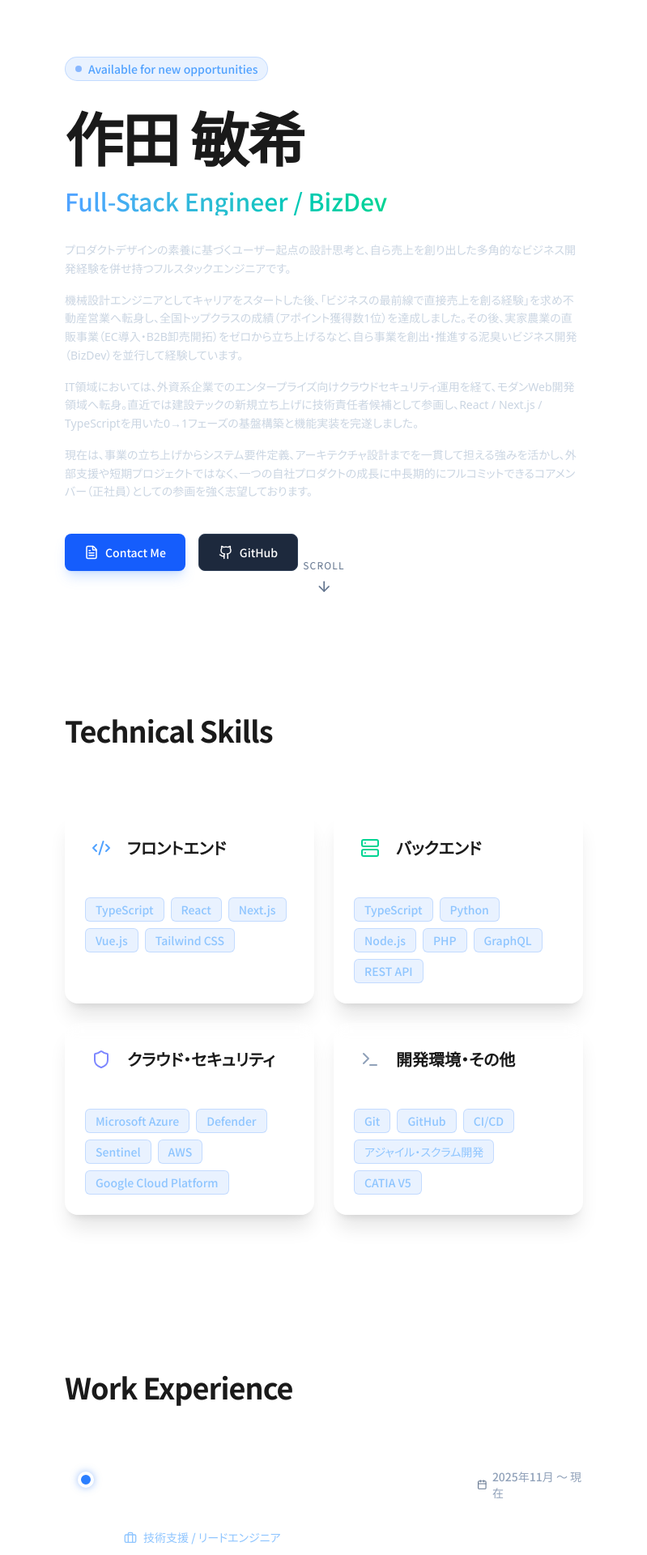
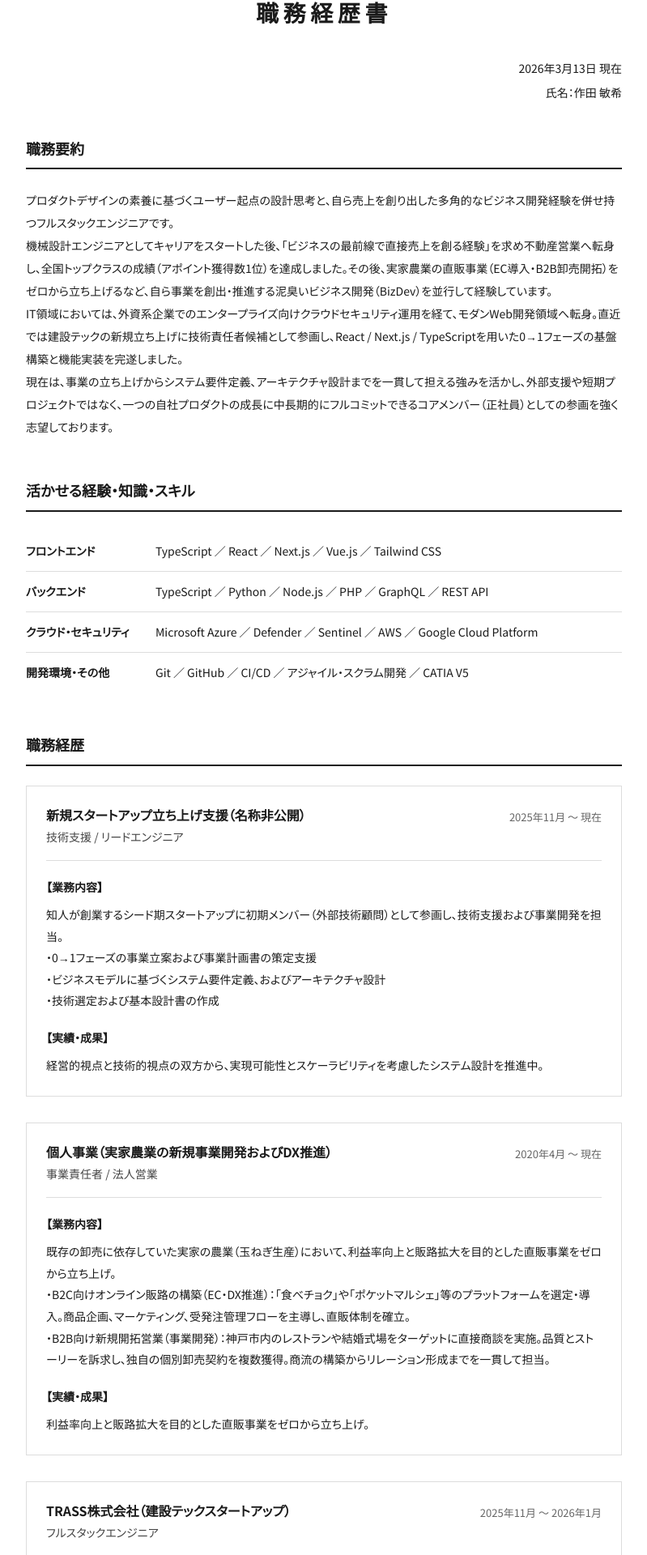
Before and after one commit to bright-broom/WorkHistory, a Next.js app in the folder web/: page / in a window 1280 px wide. Shown: the part 58-1978 px from the top of the page at 81% size, without its empty margins (240-1039 px from the left). Built offline with nearby package versions, Linux system fonts and the light colour scheme.

Commit message:
refactor(web): アニメーションを削除し各種UIコンポーネントをシンプルな書類レイアウトへ再構築

```diff
--- /dev/null
+++ b/web/src/components/CurrentDate.tsx
@@ -0,0 +1,28 @@
+"use client";
+
+import { useEffect, useState } from "react";
+
+/**
+ * 現在の日付を日本語フォーマットで表示するコンポーネント
+ * - SSR/CSRのハイドレーション不一致を回避
+ * - Intl.DateTimeFormatを使用した堅牢な日本語フォーマット
+ */
+export function CurrentDate() {
+  const [dateString, setDateString] = useState<string>("");
+
+  useEffect(() => {
+    const formatter = new Intl.DateTimeFormat("ja-JP", {
+      year: "numeric",
+      month: "long",
+      day: "numeric",
+    });
+    setDateString(formatter.format(new Date()));
+  }, []);
+
+  // マウント前はレイアウトシフトを防ぐため不可視のプレースホルダーを表示
+  if (!dateString) {
+    return <span className="invisible">0000年00月00日 現在</span>;
+  }
+
+  return <>{dateString} 現在</>;
+}
--- a/web/src/components/Experience.tsx
+++ b/web/src/components/Experience.tsx
@@ -1,63 +1,69 @@
-"use client";
-
-import { motion } from "framer-motion";
 import { resumeData } from "@/data/resume";
-import { Section } from "./Section";
-import { Briefcase, Calendar } from "lucide-react";
 
 export function Experience() {
   return (
-    <Section id="experience" title="Work Experience">
-      <div className="relative border-l border-white/10 ml-4 md:ml-6 mt-8">
-        {resumeData.experiences.map((exp, idx) => (
-          <motion.div
+    <section className="mb-12">
+      <h2 className="text-[18px] font-bold border-b-2 border-[var(--color-border-dark)] pb-2 mb-6">
+        職務経歴
+      </h2>
+
+      <div className="space-y-8">
+        {resumeData.experiences.map((exp) => (
+          <article
             key={exp.id}
-            initial={{ opacity: 0, x: -20 }}
-            whileInView={{ opacity: 1, x: 0 }}
-            viewport={{ once: true, margin: "-50px" }}
-            transition={{ duration: 0.5, delay: idx * 0.1 }}
-            className="mb-12 ml-8 md:ml-12 relative group"
+            className="border border-[var(--color-border)] p-6"
           >
-            {/* Timeline Dot */}
-            <div className="absolute -left-[41px] md:-left-[57px] top-1 h-5 w-5 rounded-full border-4 border-[var(--color-background)] bg-blue-500 shadow-[0_0_10px_rgba(59,130,246,0.5)] transition-transform group-hover:scale-125" />
-
-            <div className="flex flex-col md:flex-row md:items-baseline md:justify-between mb-2">
-              <h3 className="text-xl md:text-2xl font-bold text-white group-hover:text-blue-400 transition-colors">
+            {/* ヘッダー：会社名・期間 */}
+            <header className="mb-5 pb-4 border-b border-[var(--color-border)]">
+              <div className="flex justify-between items-start gap-4">
+                <div>
+                  <h3 className="text-[16px] font-bold text-[var(--color-text)] leading-snug mb-1">
                     {exp.company}
                   </h3>
-              <div className="flex items-center text-sm font-medium text-slate-400 mt-1 md:mt-0 gap-1.5">
-                <Calendar size={14} className="text-slate-500" />
-                <span>{exp.period}</span>
+                  <p className="text-[14px] text-[var(--color-text-secondary)]">
+                    {exp.role}
+                  </p>
                 </div>
+                <time className="text-[13px] text-[var(--color-text-muted)] whitespace-nowrap flex-shrink-0 pt-0.5">
+                  {exp.period}
+                </time>
+              </div>
+            </header>
+
+            {/* 本文 */}
+            <div className="space-y-5">
+              {/* 業務内容 */}
+              <div>
+                <h4 className="text-[14px] font-bold text-[var(--color-text)] mb-2">
+                  【業務内容】
+                </h4>
+                <p className="text-[14px] text-[var(--color-text)] leading-[1.9] whitespace-pre-wrap">
+                  {exp.description}
+                </p>
               </div>
 
-            <div className="flex items-center text-blue-300 font-medium mb-4 gap-2">
-              <Briefcase size={16} />
-              <span>{exp.role}</span>
-            </div>
-
-            <div className="prose prose-invert max-w-none text-slate-300 mb-4 whitespace-pre-wrap leading-relaxed text-sm md:text-base">
-              {exp.description}
-            </div>
-
-            <div className="bg-white/5 border border-white/5 rounded-lg p-4 mb-4">
-              <h4 className="text-emerald-400 text-sm font-bold uppercase tracking-wider mb-2 flex items-center gap-2">
-                <span className="h-1.5 w-1.5 rounded-full bg-emerald-400"></span>
-                Key Achievements
+              {/* 実績・成果 */}
+              <div>
+                <h4 className="text-[14px] font-bold text-[var(--color-text)] mb-2">
+                  【実績・成果】
                 </h4>
-              <p className="text-sm text-slate-300 leading-relaxed font-medium">
+                <p className="text-[14px] text-[var(--color-text)] leading-[1.9]">
                   {exp.achievements}
                 </p>
               </div>
 
+              {/* 退職理由（存在する場合） */}
               {exp.reason && (
-              <div className="text-sm text-slate-400 italic border-l-2 border-slate-700 pl-4 py-1">
+                <div className="bg-[var(--color-surface)] p-4 mt-4">
+                  <p className="text-[13px] text-[var(--color-text-muted)] leading-[1.8]">
                     {exp.reason}
+                  </p>
                 </div>
               )}
-          </motion.div>
+            </div>
+          </article>
         ))}
       </div>
-    </Section>
+    </section>
   );
 }
--- a/web/src/components/Hero.tsx
+++ b/web/src/components/Hero.tsx
@@ -1,71 +1,33 @@
-"use client";
-
-import { motion } from "framer-motion";
-import { Github, FileText, ArrowDown } from "lucide-react";
 import { resumeData } from "@/data/resume";
+import { CurrentDate } from "./CurrentDate";
 
 export function Hero() {
   return (
-    <section className="relative min-h-[90vh] flex flex-col justify-center py-20 overflow-hidden">
-      <div className="max-w-5xl mx-auto px-6 md:px-12 w-full z-10">
-        <motion.div
-          initial={{ opacity: 0, y: 30 }}
-          animate={{ opacity: 1, y: 0 }}
-          transition={{ duration: 0.7 }}
-          className="max-w-3xl"
-        >
-          <div className="inline-flex items-center space-x-2 rounded-full bg-blue-500/10 px-3 py-1 text-sm font-medium text-blue-400 mb-6 border border-blue-500/20">
-            <span className="flex h-2 w-2 rounded-full bg-blue-500 animate-pulse"></span>
-            <span>Available for new opportunities</span>
-          </div>
+    <header className="mb-12">
+      {/* ドキュメントタイトル - 中央揃え */}
+      <h1 className="text-[28px] font-bold text-center tracking-[0.2em] mb-8">
+        職務経歴書
+      </h1>
 
-          <h1 className="text-5xl md:text-7xl font-extrabold tracking-tight mb-4 leading-tight">
-            {resumeData.header.name}
-          </h1>
-
-          <h2 className="text-2xl md:text-3xl font-medium text-slate-400 mb-8 bg-clip-text text-transparent bg-gradient-to-r from-blue-400 to-emerald-400 inline-block">
-            {resumeData.header.title}
-          </h2>
-
-          <div className="prose prose-invert prose-lg text-slate-300 mb-10 leading-relaxed font-sans max-w-none">
-            {resumeData.summary.split('\n').map((paragraph, idx) => (
-              <p key={idx} className="mb-4">{paragraph}</p>
-            ))}
-          </div>
-
-          <div className="flex flex-wrap gap-4 mt-8">
-            <a
-              href="#contact"
-              className="inline-flex items-center justify-center rounded-lg bg-blue-600 px-6 py-3 text-sm font-medium text-white transition-colors hover:bg-blue-700 focus-visible:outline-none focus-visible:ring-2 focus-visible:ring-blue-500 gap-2 shadow-lg shadow-blue-500/20"
-            >
-              <FileText size={18} />
-              <span>Contact Me</span>
-            </a>
-            <a
-              href={resumeData.header.github}
-              target="_blank"
-              rel="noopener noreferrer"
-              className="inline-flex items-center justify-center rounded-lg bg-slate-800 border border-slate-700 px-6 py-3 text-sm font-medium text-white transition-colors hover:bg-slate-700 hover:border-slate-600 focus-visible:outline-none focus-visible:ring-2 focus-visible:ring-slate-500 gap-2"
-            >
-              <Github size={18} />
-              <span>GitHub</span>
-            </a>
-          </div>
-        </motion.div>
+      {/* 日付・氏名 - 右寄せ、同じサイズ */}
+      <div className="text-right mb-10 text-[14px]">
+        <p className="mb-1">
+          <CurrentDate />
+        </p>
+        <p>
+          氏名：{resumeData.header.name}
+        </p>
       </div>
 
-      <motion.div
-        initial={{ opacity: 0 }}
-        animate={{ opacity: 1 }}
-        transition={{ delay: 1, duration: 1 }}
-        className="absolute bottom-10 left-1/2 -translate-x-1/2 animate-bounce cursor-pointer flex flex-col items-center text-slate-500 hover:text-slate-300 transition-colors"
-        onClick={() => {
-          document.getElementById('skills')?.scrollIntoView({ behavior: 'smooth' });
-        }}
-      >
-        <span className="text-xs uppercase tracking-widest mb-2">Scroll</span>
-        <ArrowDown size={20} />
-      </motion.div>
-    </section>
+      {/* 職務要約 - 見出しは左寄せ */}
+      <section>
+        <h2 className="text-[18px] font-bold border-b-2 border-[var(--color-border-dark)] pb-2 mb-6 text-left">
+          職務要約
+        </h2>
+        <p className="text-[14px] leading-[2] text-[var(--color-text)] whitespace-pre-wrap text-left">
+          {resumeData.summary}
+        </p>
+      </section>
+    </header>
   );
 }
--- a/web/src/components/Section.tsx
+++ /dev/null
@@ -1,41 +0,0 @@
-"use client";
-
-import { motion } from "framer-motion";
-import { ReactNode } from "react";
-
-interface SectionProps {
-  id?: string;
-  title?: string;
-  children: ReactNode;
-  className?: string;
-}
-
-export function Section({ id, title, children, className = "" }: SectionProps) {
-  return (
-    <section id={id} className={`py-16 md:py-24 ${className}`}>
-      <div className="max-w-5xl mx-auto px-6 md:px-12">
-        {title && (
-          <motion.div
-            initial={{ opacity: 0, y: 20 }}
-            whileInView={{ opacity: 1, y: 0 }}
-            viewport={{ once: true, margin: "-100px" }}
-            transition={{ duration: 0.5 }}
-            className="mb-12 md:mb-16"
-          >
-            <h2 className="text-3xl md:text-4xl font-bold tracking-tight pb-4 border-b border-white/10 inline-block">
-              {title}
-            </h2>
-          </motion.div>
-        )}
-        <motion.div
-          initial={{ opacity: 0, y: 20 }}
-          whileInView={{ opacity: 1, y: 0 }}
-          viewport={{ once: true, margin: "-50px" }}
-          transition={{ duration: 0.5, delay: 0.2 }}
-        >
-          {children}
-        </motion.div>
-      </div>
-    </section>
-  );
-}
--- a/web/src/components/SelfPR.tsx
+++ b/web/src/components/SelfPR.tsx
@@ -1,60 +1,24 @@
-"use client";
-
-import { motion } from "framer-motion";
 import { resumeData } from "@/data/resume";
-import { Section } from "./Section";
-import { Lightbulb, Rocket, Target } from "lucide-react";
 
 export function SelfPR() {
-  const icons = [
-    <Target key="target" className="text-blue-400 mb-4" size={32} />,
-    <Rocket key="rocket" className="text-emerald-400 mb-4" size={32} />,
-    <Lightbulb key="lightbulb" className="text-indigo-400 mb-4" size={32} />,
-  ];
+  return (
+    <section className="mb-12">
+      <h2 className="text-[18px] font-bold border-b-2 border-[var(--color-border-dark)] pb-2 mb-6">
+        自己PR
+      </h2>
 
-  return (
-    <Section id="self-pr" title="Why Me? (Self PR)">
-      <div className="grid grid-cols-1 lg:grid-cols-3 gap-8">
-        {resumeData.selfPR.map((pr, idx) => {
-          // Extract the title without the leading number for cleaner display
-          const displayTitle = pr.title.replace(/^\d\.\s/, "");
-
-          return (
-            <motion.div
-              key={idx}
-              initial={{ opacity: 0, y: 30 }}
-              whileInView={{ opacity: 1, y: 0 }}
-              viewport={{ once: true }}
-              transition={{ delay: idx * 0.2, duration: 0.5 }}
-              className="group relative flex flex-col rounded-3xl bg-gradient-to-b from-white/10 to-transparent p-8 shadow-2xl ring-1 ring-white/10 hover:ring-white/20 transition-all overflow-hidden"
-            >
-              {/* Background Glow Effect */}
-              <div className="absolute -inset-1 bg-gradient-to-b from-blue-600 to-emerald-600 rounded-3xl blur opacity-0 group-hover:opacity-20 transition duration-1000 group-hover:duration-200" />
-
-              <div className="relative z-10 flex flex-col h-full">
-                <div className="flex items-start justify-between">
-                  {icons[idx % icons.length]}
-                  <span className="text-5xl font-black text-white/5 group-hover:text-white/10 transition-colors">
-                    0{idx + 1}
-                  </span>
-                </div>
-
-                <h3 className="text-xl font-bold text-white mb-6 leading-tight group-hover:text-blue-300 transition-colors">
-                  {displayTitle}
-                </h3>
-
-                <div className="prose prose-invert text-slate-400 text-sm leading-relaxed mt-auto flex-grow flex flex-col">
-                  {pr.content.split('\n').map((paragraph, pIdx) => (
-                    <p key={pIdx} className="mb-3 last:mb-0">
-                      {paragraph}
-                    </p>
-                  ))}
-                </div>
-              </div>
-            </motion.div>
-          );
-        })}
+      <div className="space-y-6">
+        {resumeData.selfPR.map((pr, idx) => (
+          <article key={idx}>
+            <h3 className="text-[14px] font-bold text-[var(--color-text)] mb-3">
+              {pr.title}
+            </h3>
+            <p className="text-[14px] text-[var(--color-text)] leading-[1.9] whitespace-pre-wrap">
+              {pr.content}
+            </p>
+          </article>
+        ))}
       </div>
-    </Section>
+    </section>
   );
 }
--- a/web/src/components/Skills.tsx
+++ b/web/src/components/Skills.tsx
@@ -1,50 +1,28 @@
-"use client";
-
-import { motion } from "framer-motion";
 import { resumeData } from "@/data/resume";
-import { Section } from "./Section";
-import { Code2, Server, Shield, Terminal } from "lucide-react";
 
 export function Skills() {
-  const icons = [
-    <Code2 key="frontend" className="text-blue-400" size={24} />,
-    <Server key="backend" className="text-emerald-400" size={24} />,
-    <Shield key="cloud" className="text-indigo-400" size={24} />,
-    <Terminal key="tools" className="text-slate-400" size={24} />,
-  ];
-
   return (
-    <Section id="skills" title="Technical Skills">
-      <div className="grid grid-cols-1 md:grid-cols-2 gap-6">
-        {resumeData.skills.map((category, idx) => (
-          <motion.div
-            key={category.name}
-            initial={{ opacity: 0, y: 20 }}
-            whileInView={{ opacity: 1, y: 0 }}
-            viewport={{ once: true }}
-            transition={{ delay: idx * 0.1, duration: 0.4 }}
-            className="rounded-2xl border border-white/5 bg-white/5 p-6 shadow-xl backdrop-blur-sm transition-all hover:bg-white/10 hover:border-white/10"
-          >
-            <div className="flex items-center gap-3 mb-6 border-b border-white/10 pb-4">
-              <div className="p-2 rounded-lg bg-white/5">
-                {icons[idx % icons.length]}
-              </div>
-              <h3 className="text-xl font-semibold">{category.name}</h3>
-            </div>
-
-            <div className="flex flex-wrap gap-2">
-              {category.items.map((skill) => (
-                <span
-                  key={skill}
-                  className="inline-flex items-center rounded-md bg-blue-500/10 px-3 py-1 text-sm font-medium text-blue-300 border border-blue-500/20"
-                >
-                  {skill}
-                </span>
-              ))}
-            </div>
-          </motion.div>
-        ))}
-      </div>
-    </Section>
+    <section className="mb-12">
+      <h2 className="text-[18px] font-bold border-b-2 border-[var(--color-border-dark)] pb-2 mb-6">
+        活かせる経験・知識・スキル
+      </h2>
+      <table className="w-full">
+        <tbody>
+          {resumeData.skills.map((category, idx) => (
+            <tr
+              key={category.name}
+              className={idx !== resumeData.skills.length - 1 ? "border-b border-[var(--color-border)]" : ""}
+            >
+              <th className="text-left text-[14px] font-bold py-3 pr-8 w-[160px] align-top text-[var(--color-text)]">
+                {category.name}
+              </th>
+              <td className="text-[14px] py-3 text-[var(--color-text)] leading-relaxed">
+                {category.items.join(" ／ ")}
+              </td>
+            </tr>
+          ))}
+        </tbody>
+      </table>
+    </section>
   );
 }
```
Lines whose indentation alone changed are shown as unchanged.
